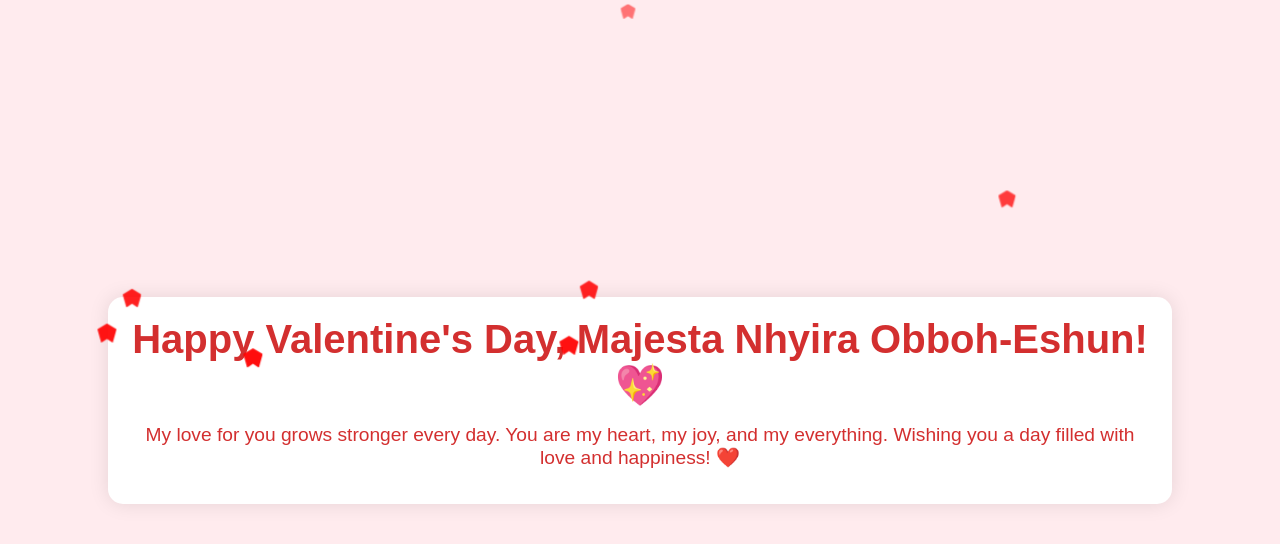
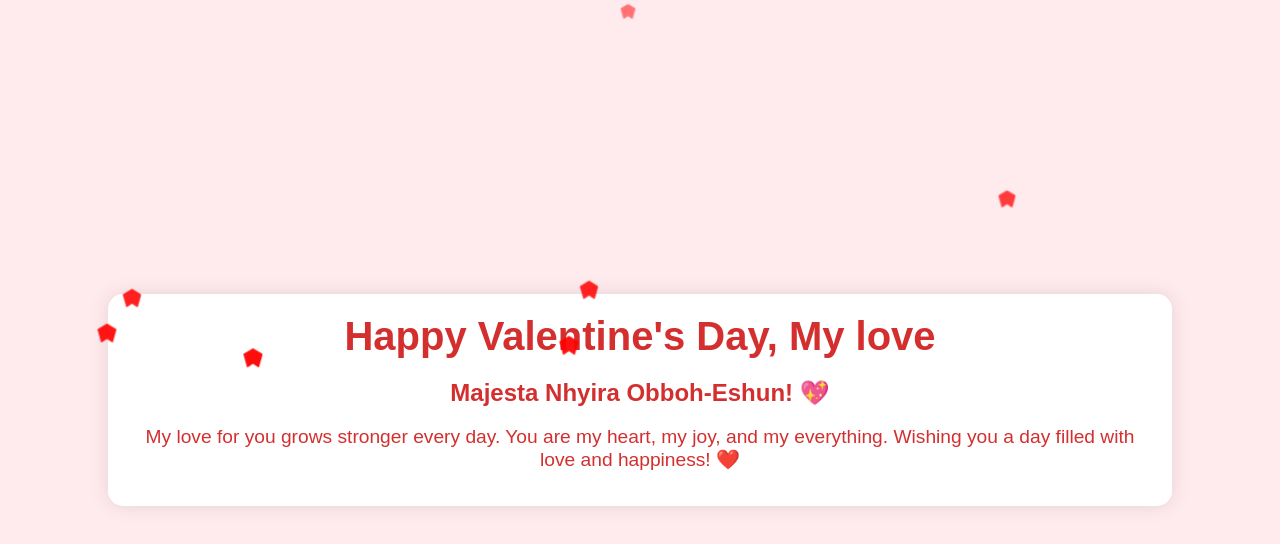
Before and after one commit to cyberpiano/Nhyira, a plain HTML site: page index.html in a window 1280 px wide. Drawn offline with Linux system fonts and the light colour scheme.

Commit message:
Add files via upload

```diff
--- a/index.html
+++ b/index.html
@@ -50,7 +50,8 @@
 </head>
 <body>
     <div class="container">
-        <h1>Happy Valentine's Day, Majesta Nhyira Obboh-Eshun! 💖</h1>
+        <h1>Happy Valentine's Day, My love </h1>
+            <h2>Majesta Nhyira Obboh-Eshun! 💖</h2>
         <p>My love for you grows stronger every day. You are my heart, my joy, and my everything. Wishing you a day filled with love and happiness! ❤️</p>
     </div>
 
```
